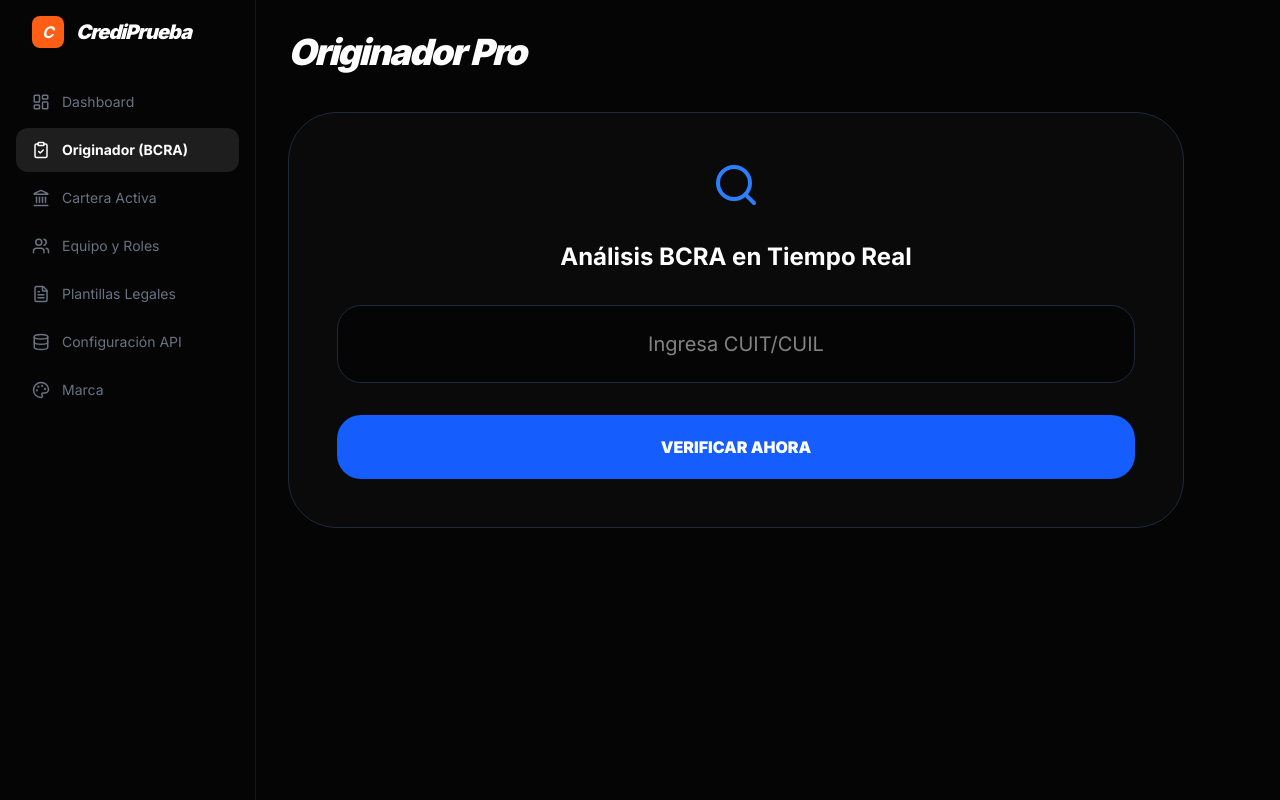
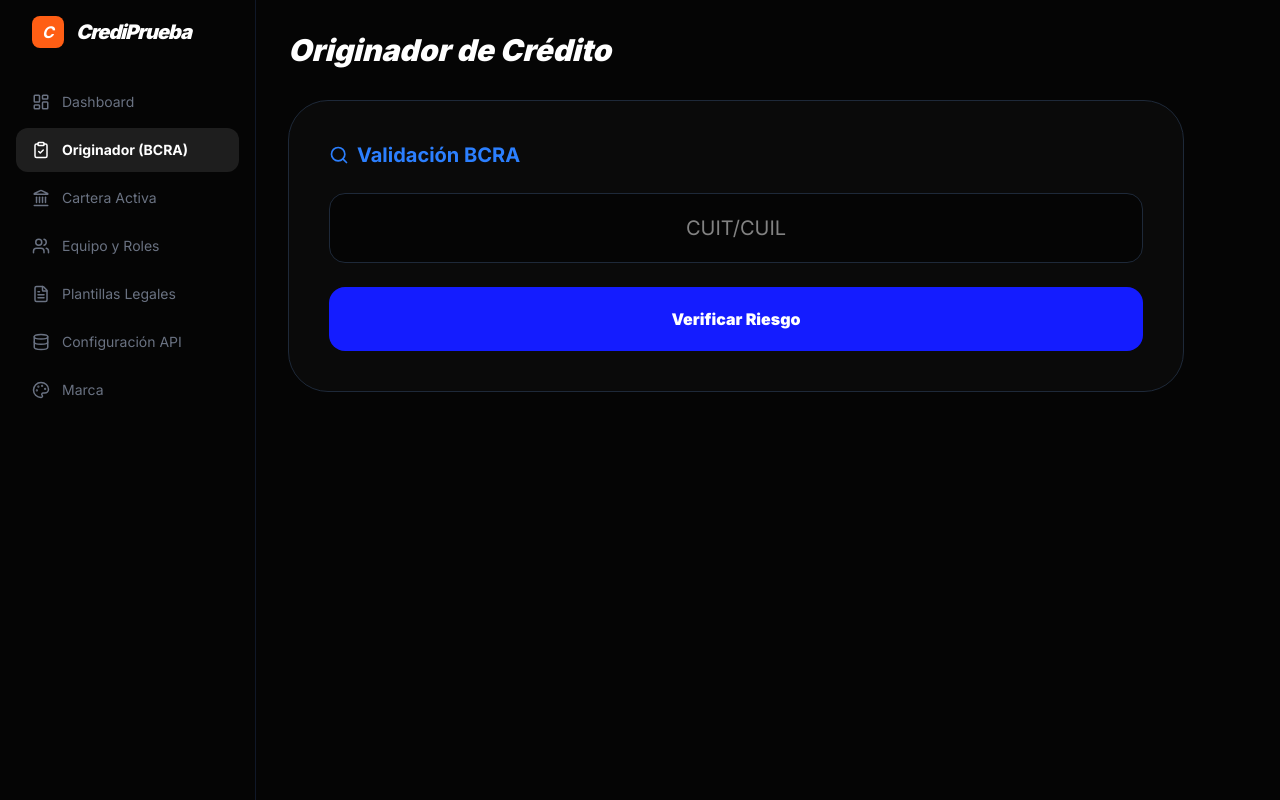
Before and after one commit to gabrielgmza/simply-originacion, a Next.js app: page /dashboard/originador in a window 1280 px wide. Built offline with nearby package versions, Linux system fonts and the light colour scheme; no server answers.

Commit message:
feat: restored full originator logic with canvas signature and automated fees

```diff
--- a/app/dashboard/originador/page.tsx
+++ b/app/dashboard/originador/page.tsx
@@ -1,7 +1,7 @@
 "use client";
-import { useState } from "react";
+import { useState, useRef } from "react";
 import { useAuth } from "@/context/AuthContext";
-import { Search, ShieldCheck, CreditCard, Loader2, AlertTriangle, FileWarning } from "lucide-react";
+import { Search, ShieldCheck, CreditCard, Loader2, PenTool, Save, Lock } from "lucide-react";
 
 export default function OriginadorPage() {
   const { entidadData } = useAuth();
@@ -9,74 +9,63 @@ export default function OriginadorPage() {
   const [loading, setLoading] = useState(false);
   const [dni, setDni] = useState("");
   const [score, setScore] = useState<any>(null);
+  const canvasRef = useRef<HTMLCanvasElement>(null);
 
   const consultarBCRA = async () => {
-    if(!dni) return;
     setLoading(true);
-    try {
-      const res = await fetch("/api/bcra/consultar", {
-        method: "POST",
-        body: JSON.stringify({ cuil: dni })
-      });
+    const res = await fetch("/api/bcra/consultar", { method: "POST", body: JSON.stringify({ cuil: dni }) });
     const data = await res.json();
     setScore(data);
     setLoading(false);
     setPaso(2);
-    } catch (e) {
-      setLoading(false);
-      alert("Error en la consulta real");
-    }
   };
 
+  const limpiarFirma = () => {
+    const ctx = canvasRef.current?.getContext("2d");
+    if (ctx) ctx.clearRect(0, 0, 400, 200);
+  };
+
+  const gasto = entidadData?.configuracion?.gastosOtorgamiento || 0;
+
   return (
-    <div className="max-w-4xl animate-in fade-in duration-700">
-      <h1 className="text-4xl font-black text-white mb-10 tracking-tighter italic">Originador Pro</h1>
+    <div className="max-w-4xl animate-in fade-in duration-500">
+      <h1 className="text-3xl font-black text-white mb-8 italic">Originador de Crédito</h1>
 
-      <div className="bg-[#0A0A0A] border border-gray-800 rounded-[48px] p-12">
+      <div className="bg-[#0A0A0A] border border-gray-800 rounded-[40px] p-10">
         {paso === 1 && (
-          <div className="space-y-8 text-center">
-            <Search className="mx-auto text-blue-500" size={48} />
-            <h2 className="text-2xl font-bold text-white">Análisis BCRA en Tiempo Real</h2>
-            <input
-              type="text"
-              placeholder="Ingresa CUIT/CUIL"
-              className="w-full bg-[#050505] border border-gray-800 p-6 rounded-3xl text-white text-center text-xl"
-              value={dni}
-              onChange={(e) => setDni(e.target.value)}
-            />
-            <button onClick={consultarBCRA} disabled={loading} className="w-full bg-blue-600 py-5 rounded-3xl font-black text-white">
-              {loading ? <Loader2 className="animate-spin mx-auto"/> : "VERIFICAR AHORA"}
-            </button>
+          <div className="space-y-6">
+            <h2 className="text-xl font-bold text-blue-500 flex items-center gap-2"><Search size={20}/> Validación BCRA</h2>
+            <input type="text" placeholder="CUIT/CUIL" className="w-full bg-[#050505] border border-gray-800 p-5 rounded-2xl text-white text-xl text-center" value={dni} onChange={(e) => setDni(e.target.value)} />
+            <button onClick={consultarBCRA} disabled={loading} className="w-full bg-[#141cff] py-5 rounded-2xl font-black text-white">{loading ? "Consultando..." : "Verificar Riesgo"}</button>
           </div>
         )}
 
-        {paso === 2 && score && (
-          <div className="space-y-6 animate-in zoom-in-95">
-             <div className={`p-8 rounded-[32px] border ${score.situacionCrediticia > 2 || score.tieneChequesRechazados ? 'bg-red-500/10 border-red-500/20' : 'bg-green-500/10 border-green-500/20'}`}>
-               <div className="flex justify-between items-start">
-                 <div>
-                   <p className="text-[10px] font-black uppercase text-gray-500 tracking-widest">Resultado Scoring</p>
-                   <h2 className="text-2xl font-black text-white mt-1">{score.denominacionBCRA}</h2>
+        {paso === 2 && (
+          <div className="space-y-8">
+            <div className="grid grid-cols-2 gap-6">
+              <div className="p-6 bg-white/5 rounded-3xl border border-white/10">
+                <p className="text-[10px] font-black text-gray-500 uppercase">Capital + Gastos</p>
+                <p className="text-2xl font-black text-white">$148.500</p>
+                <p className="text-[10px] text-gray-600">Incluye ${gasto} de otorgamiento</p>
               </div>
-                 <div className={`px-4 py-2 rounded-xl font-black ${score.situacionCrediticia > 2 ? 'bg-red-600 text-white' : 'bg-green-600 text-white'}`}>
-                   CAT {score.situacionCrediticia}
+              <div className="p-6 bg-white/5 rounded-3xl border border-white/10 text-center">
+                <p className="text-[10px] font-black text-gray-500 uppercase tracking-widest">Situación</p>
+                <p className="text-2xl font-black text-green-500">CAT {score?.situacionCrediticia}</p>
               </div>
             </div>
 
-               {score.tieneChequesRechazados && (
-                 <div className="mt-6 p-4 bg-red-600 text-white rounded-2xl flex items-center gap-3 animate-pulse">
-                   <FileWarning /> <span className="font-bold uppercase text-xs">Atención: Posee Cheques Rechazados</span>
+            <div className="space-y-4">
+              <h3 className="text-sm font-bold text-gray-400 flex items-center gap-2"><PenTool size={16}/> Firma del Cliente (Presencial)</h3>
+              <canvas ref={canvasRef} width={400} height={200} className="w-full bg-white rounded-2xl border-2 border-gray-800 cursor-crosshair" />
+              <div className="flex gap-4">
+                <button onClick={limpiarFirma} className="flex-1 py-3 bg-gray-900 text-white rounded-xl text-xs font-bold">Limpiar</button>
+                <button onClick={() => setPaso(1)} className="flex-1 py-3 border border-gray-800 text-gray-500 rounded-xl text-xs font-bold">Cancelar</button>
               </div>
-               )}
             </div>
 
-             <div className="grid grid-cols-2 gap-4">
-                <div className="bg-white/5 p-6 rounded-3xl border border-white/5">
-                  <p className="text-gray-500 text-[10px] font-bold uppercase">Deuda Bancaria</p>
-                  <p className="text-xl font-bold text-white">${score.montoDeudaInformada.toLocaleString()}</p>
-                </div>
-                <button onClick={() => setPaso(1)} className="bg-gray-900 text-gray-400 rounded-3xl font-bold hover:text-white">Nueva Consulta</button>
-             </div>
+            <button className="w-full bg-[#141cff] py-5 rounded-3xl font-black text-white flex items-center justify-center gap-3">
+              <Save size={20}/> Finalizar y Generar Legajo
+            </button>
           </div>
         )}
       </div>
```
Lines whose indentation alone changed are shown as unchanged.
